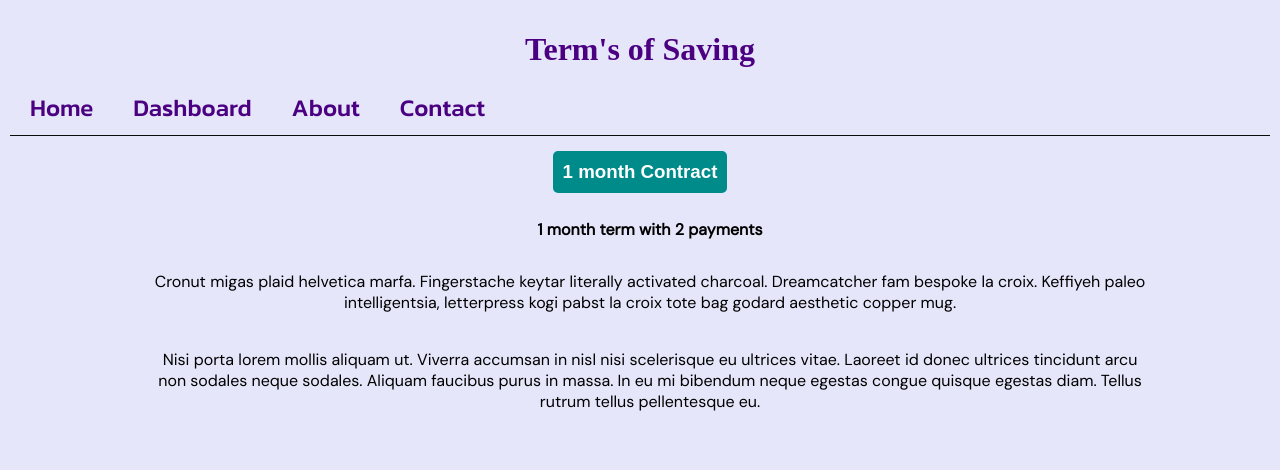
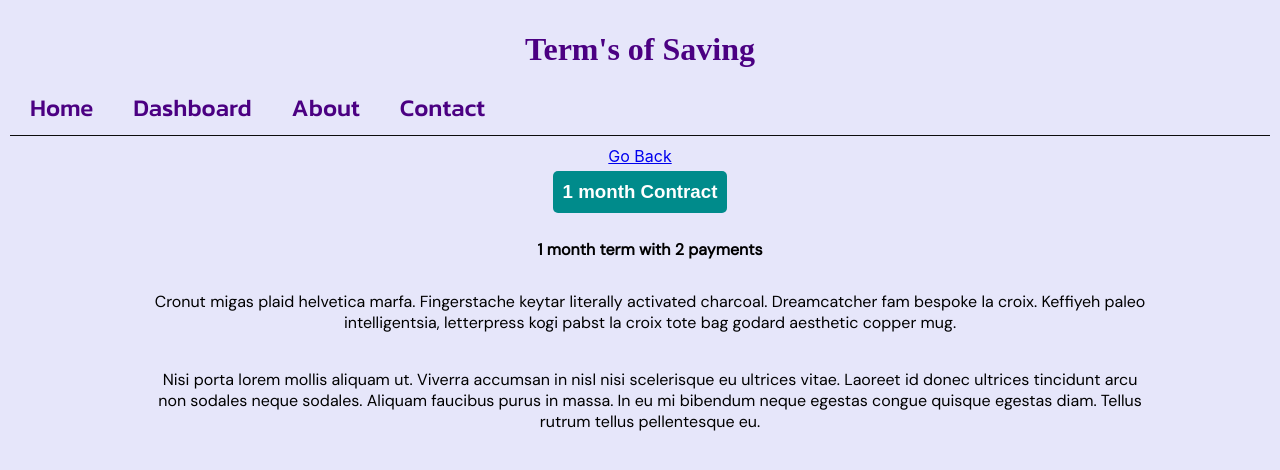
Before and after one commit to estelo2jz/terms-savings-app, a React (Create React App) app: page /oneMonth in a window 1280 px wide. Shown: the top 470 px of the page. Built offline with nearby package versions, Linux system fonts and the light colour scheme; a web font is replaced by a local one.

Commit message:
idk but month disappear, so i copy one in GitHub

```diff
--- a/src/components/months/oneMonth.js
+++ b/src/components/months/oneMonth.js
@@ -1,13 +1,20 @@
 import React from 'react';
+import { Link } from 'react-router-dom';
+
 import Month from "./month";
 
 const OneMonth = props => {
 
     return (
-      <Month
-        numberOfMonths="1 month"
-        numberOfPayments="1 month term with 2 payments"
-      />
+      <div>
+        <Link to="/">
+          <div className="btn-back">Go Back</div>
+        </Link>
+        <Month
+          numberOfMonths="1 month"
+          numberOfPayments="1 month term with 2 payments"
+        />
+      </div>
     )
 }
 
--- a/src/components/months/threeMonth.js
+++ b/src/components/months/threeMonth.js
@@ -4,10 +4,12 @@
 const ThreeMonth = props => {
 
   return (
-    <Month
-      numberOfMonths="3 month's"
-      numberOfPayments="3 month's term with 6 payments"
-    />
+    <div>
+      <Month
+        numberOfMonths="3 month's"
+        numberOfPayments="3 month's term with 6 payments"
+      />
+    </div>
   )
 }
 
--- a/src/components/months/twoMonth.js
+++ b/src/components/months/twoMonth.js
@@ -4,10 +4,12 @@
 const TwoMonth = props => {
 
     return (
-      <Month
-        numberOfMonths="2 month's"
-        numberOfPayments="2 month's term with 4 payments"
-      />
+      <div>
+        <Month
+          numberOfMonths="2 month's"
+          numberOfPayments="2 month's term with 4 payments"
+        />
+      </div>
     )
 }
 
--- a/src/components/pages/about.js
+++ b/src/components/pages/about.js
@@ -1,14 +1,10 @@
 import React from 'react';
-import Test from './test';
 
 const About = () => {
   return (
     <div className="about-app">
       <div>
         <h3>About</h3>
-        <Test month="1" />
-        <Test month="2" />
-        <Test month="3" />
         <div>
           <p>This Term's of Saving is about commitment and patient.</p>
           <p>Where you choose to agree on a contract for 1, 2, or 3 months.</p>
```
